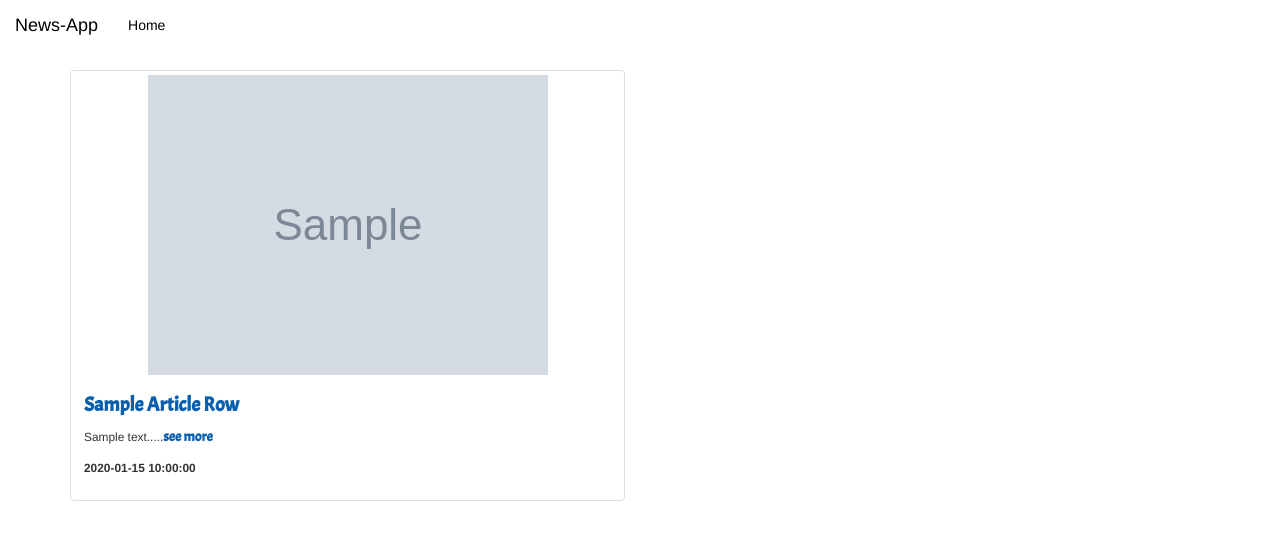
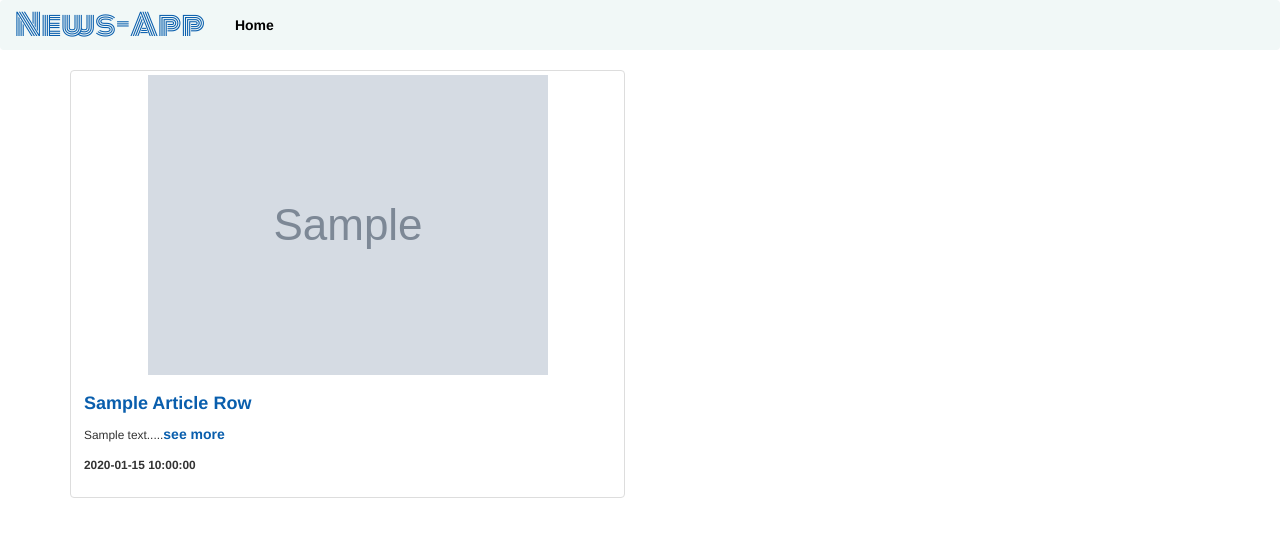
Before and after one commit to iamzilfa/news_app, a Flask app: template app/templates/article.html in a window 1280 px wide. Shown: the top 540 px of the page. Run offline with Flask 2, Linux system fonts and the light colour scheme; the template is opened without the code that fills it: most values are stand-ins (such as "Sample title", 1, 10 or a date in 2020); grey boxes marked "Sample" are stand-in pictures; some libraries are stand-ins or nearby versions.

Commit message:
last commits

```diff
--- a/app/templates/article.html
+++ b/app/templates/article.html
@@ -4,7 +4,6 @@
 {% block styles%}
 {{ super() }}
 <link rel="stylesheet" href="{{url_for('static',filename='css/styles.css')}}">
-<link href="https://fonts.googleapis.com/css2?family=Acme&display=swap" rel="stylesheet">
 {% endblock %}
 
 
@@ -17,8 +16,8 @@
             <div class="thumbnail">
                 <img src="{{article.urlToImage}}" alt="" style="height:300px"></a>
                 <div class="caption">
-                    <h4><a style="text-transform: capitalize;color: rgb(9, 94, 173); font-family: 'Acme', sans-serif;font-size: 20px;" href="{{article.url}}" target="_blank"><strong>{{article.title}}</strong></a></h4>
-                    <p><small>{{article.description}}....</small><a style="color: rgb(9, 94, 173);font-family: 'Acme', sans-serif;" href="{{article.url}}" target="_blank"><b>see more</b></a></p>
+                    <h4><a style="text-transform: capitalize;color: rgb(9, 94, 173)" href="{{article.url}}" target="_blank"><strong>{{article.title}}</strong></a></h4>
+                    <p><small>{{article.description}}....</small><a style="color: rgb(9, 94, 173)" href="{{article.url}}" target="_blank"><b>see more</b></a></p>
                     <p><small><b>{{article.publishedAt}}</b></small></p>
                 </div>
             </div>
--- a/app/templates/macros.html
+++ b/app/templates/macros.html
@@ -4,7 +4,7 @@
     {% for sources in source_row %}
     <div class="col-md-3">
         <div class="" style="background-color: transparent">
-            <h4><a style="color: rgb(9, 94, 173);" href="/sources/{{sources.id}}"><strong>{{sources.id}}</strong></a></h4>
+            <h4><a style="color: rgb(9, 94, 173);font-family: 'Acme', sans-serif;" href="/sources/{{sources.id}}"><strong>{{sources.id}}</strong></a></h4>
             <p> <small>{{sources.description |truncate(100)}}</small></p>
             <!-- <p style="color: red; text-transform: capitalize; font-weight: bold;"> <small>{{sources.language}}</small></p> -->
             </div>
--- a/app/templates/navbar.html
+++ b/app/templates/navbar.html
@@ -1,4 +1,5 @@
-<div class="navbar navbar-inverse" role="navigation" style="background-color: white;border: none;">
+<link href="https://fonts.googleapis.com/css2?family=Monoton&display=swap" rel="stylesheet">
+<div class="navbar navbar-inverse" role="navigation" style="background-color: rgb(241, 248, 247);border: none;">
     <div class="container-fluid">
         <div class="navbar-header">
             <button type="button" class="navbar-toggle" data-toggle="collapse" data-target=".navbar-collapse">
@@ -7,11 +8,11 @@
               <span class="icon-bar"></span>
               <span class="icon-bar"></span>
             </button>
-            <a class="navbar-brand" style="color: black;" href="/">News-App </a>
+            <a class="navbar-brand" style="color: black;font-family: 'Monoton', cursive; font-size: 30px;color: rgb(9, 94, 173) ;" href="/">News-App </a>
         </div>
         <div class="navbar-collapse collapse">
             <ul class="nav navbar-nav">
-                <li><a style="color: black;" href="/">Home</a></li>
+                <li><a style="color: black;font-weight: bold;" href="/">Home</a></li>
         </div>
 
     </div>
```
Also changed, not shown: app/templates/index.html (+4 -3 lines).
